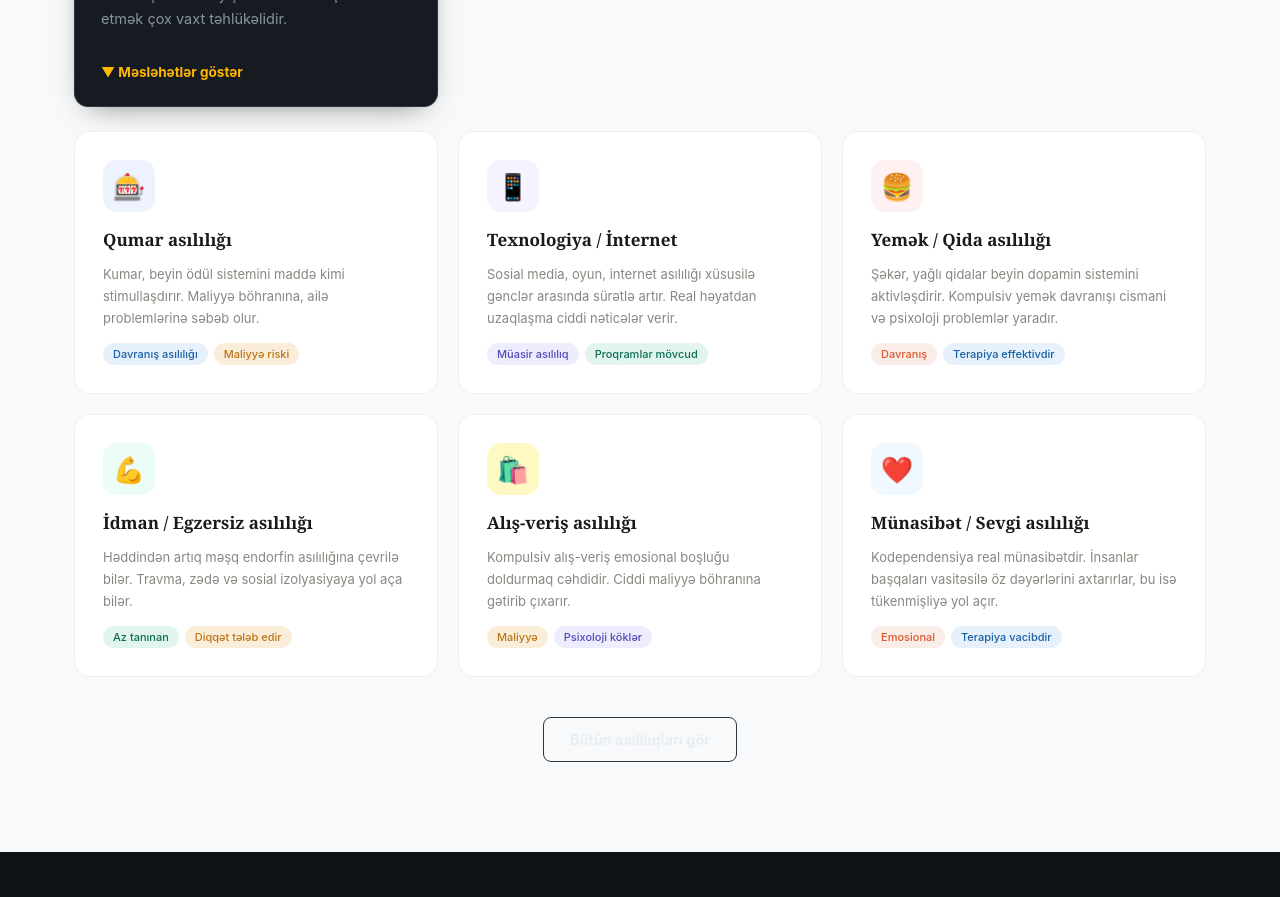
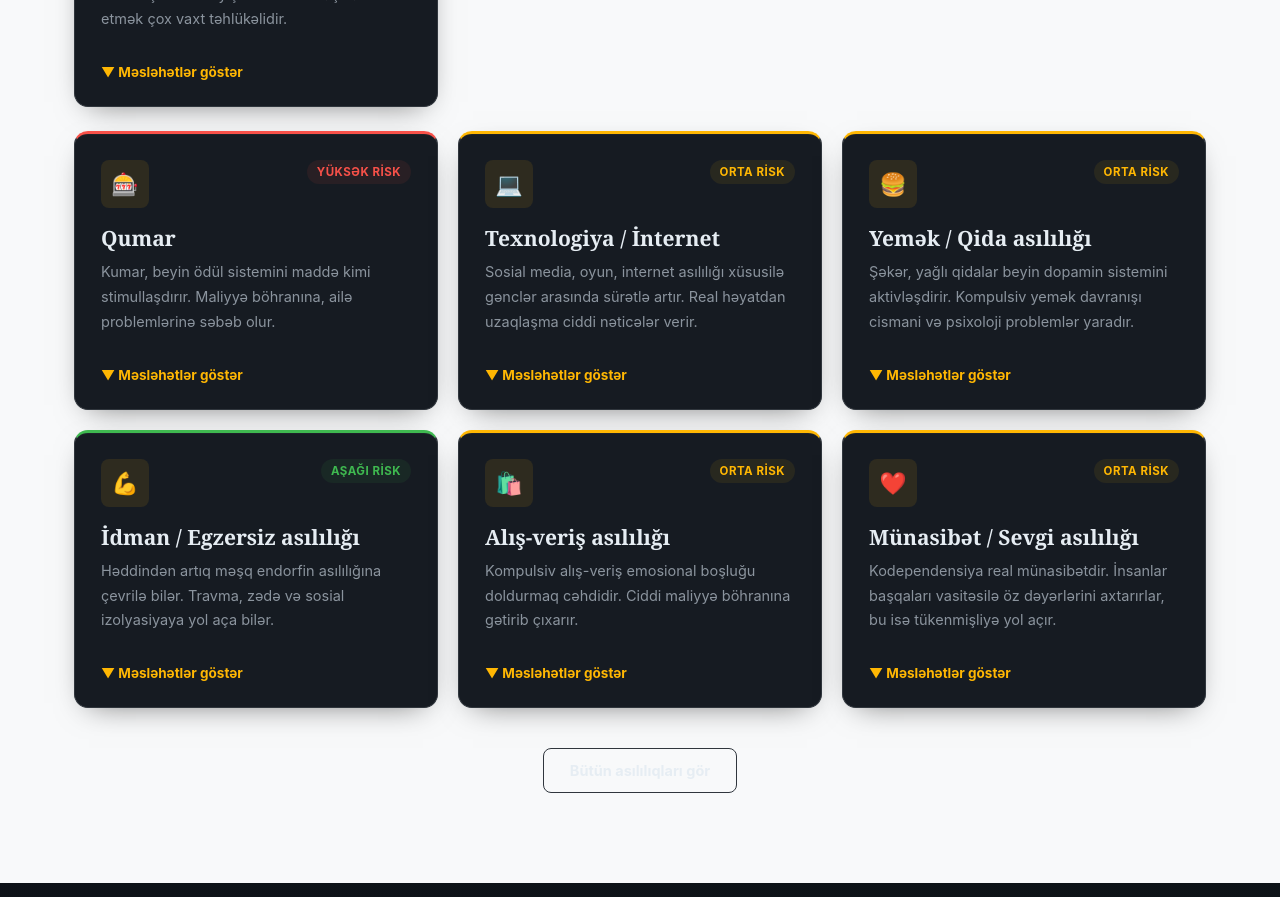
Before and after one commit to orxanmursudovv-blip/tergit-az, a React app: page / in a window 1280 px wide. Shown: the part 1900-2797 px from the top of the page. Built offline with nearby package versions, Linux system fonts and the light colour scheme; the HTML template or start-up script is replaced by a standard one.

Commit message:
App yenilik

```diff
--- a/src/App.jsx
+++ b/src/App.jsx
@@ -448,12 +448,90 @@ const SIGNS = [
 ];
 
 const ADDICTION_TYPES_EXT = [
-  { icon: '🎰', bg: '#EEF2FF', title: 'Qumar asılılığı', desc: 'Kumar, beyin ödül sistemini maddə kimi stimullaşdırır. Maliyyə böhranına, ailə problemlərinə səbəb olur.', tags: [{ label: 'Davranış asılılığı', cls: 'tag-blue' }, { label: 'Maliyyə riski', cls: 'tag-amber' }] },
-  { icon: '📱', bg: '#F5F3FF', title: 'Texnologiya / İnternet', desc: 'Sosial media, oyun, internet asılılığı xüsusilə gənclər arasında sürətlə artır. Real həyatdan uzaqlaşma ciddi nəticələr verir.', tags: [{ label: 'Müasir asılılıq', cls: 'tag-purple' }, { label: 'Proqramlar mövcud', cls: 'tag-green' }] },
-  { icon: '🍔', bg: '#FFF1F2', title: 'Yemək / Qida asılılığı', desc: 'Şəkər, yağlı qidalar beyin dopamin sistemini aktivləşdirir. Kompulsiv yemək davranışı cismani və psixoloji problemlər yaradır.', tags: [{ label: 'Davranış', cls: 'tag-coral' }, { label: 'Terapiya effektivdir', cls: 'tag-blue' }] },
-  { icon: '💪', bg: '#ECFDF5', title: 'İdman / Egzersiz asılılığı', desc: 'Həddindən artıq məşq endorfin asılılığına çevrilə bilər. Travma, zədə və sosial izolyasiyaya yol aça bilər.', tags: [{ label: 'Az tanınan', cls: 'tag-green' }, { label: 'Diqqət tələb edir', cls: 'tag-amber' }] },
-  { icon: '🛍️', bg: '#FEF9C3', title: 'Alış-veriş asılılığı', desc: 'Kompulsiv alış-veriş emosional boşluğu doldurmaq cəhdidir. Ciddi maliyyə böhranına gətirib çıxarır.', tags: [{ label: 'Maliyyə', cls: 'tag-amber' }, { label: 'Psixoloji köklər', cls: 'tag-purple' }] },
-  { icon: '❤️', bg: '#F0F9FF', title: 'Münasibət / Sevgi asılılığı', desc: 'Kodependensiya real münasibətdir. İnsanlar başqaları vasitəsilə öz dəyərlərini axtarırlar, bu isə tükenmişliyə yol açır.', tags: [{ label: 'Emosional', cls: 'tag-coral' }, { label: 'Terapiya vacibdir', cls: 'tag-blue' }] },
+  {
+    id: 'qumar',
+    name: 'Qumar',
+    icon: '🎰',
+    level: 'yuksek',
+    description: 'Kumar, beyin ödül sistemini maddə kimi stimullaşdırır. Maliyyə böhranına, ailə problemlərinə səbəb olur.',
+    tips: [
+      'Kumar saytlarını və tətbiqlərini telefonundan silin',
+      'Maliyyə hesablarınıza giriş imkanını məhdudlaşdırın',
+      'Oyun salonlarından uzaq marşrutlar seçin',
+      'Mütəxəssis dəstəyi və qumarbazlar anonim qrupuna müraciət edin',
+      'Boş vaxtı idman və ya hobbi ilə doldurun'
+    ]
+  },
+  {
+    id: 'internet',
+    name: 'Texnologiya / İnternet',
+    icon: '💻',
+    level: 'orta',
+    description: 'Sosial media, oyun, internet asılılığı xüsusilə gənclər arasında sürətlə artır. Real həyatdan uzaqlaşma ciddi nəticələr verir.',
+    tips: [
+      'Gündəlik ekran vaxtı limitini tətbiq parametrlərindən təyin edin',
+      'Gecə 22:00-dan sonra cihazları başqa otaqda saxlayın',
+      'İnternetdən azad günlər — tam "offline" günlər planlayın',
+      'Real həyatda ictimai fəaliyyətlərə qatılın',
+      'Rəqəmsal detoks proqramlarından istifadə edin'
+    ]
+  },
+  {
+    id: 'yemek',
+    name: 'Yemək / Qida asılılığı',
+    icon: '🍔',
+    level: 'orta',
+    description: 'Şəkər, yağlı qidalar beyin dopamin sistemini aktivləşdirir. Kompulsiv yemək davranışı cismani və psixoloji problemlər yaradır.',
+    tips: [
+      'Emosional yemə vərdişini gündəlik qeydlə izləyin',
+      'Evdə sağlam qida seçimlərini hazır saxlayın',
+      'Yemək vaxtı ekranı söndürün, diqqətli yeyin',
+      'Dietoloq və ya psixoloqla məsləhətləşin',
+      'Stress anlarında yemək əvəzinə hərəkət edin'
+    ]
+  },
+  {
+    id: 'idman',
+    name: 'İdman / Egzersiz asılılığı',
+    icon: '💪',
+    level: 'asagi',
+    description: 'Həddindən artıq məşq endorfin asılılığına çevrilə bilər. Travma, zədə və sosial izolyasiyaya yol aça bilər.',
+    tips: [
+      'Həftəlik məşq cədvəlinə istirahət günləri əlavə edin',
+      'Bədəninizin verdiyı yorğunluq siqnallarına qulaq asın',
+      'İdman məqsədlərini sağlamlıq üzərindən qurun, obsessiya üzərindən yox',
+      'Sosial idman fəaliyyətlərini seçin',
+      'Məşq gündəliyini mütəxəssislə birlikdə izləyin'
+    ]
+  },
+  {
+    id: 'alisveris',
+    name: 'Alış-veriş asılılığı',
+    icon: '🛍️',
+    level: 'orta',
+    description: 'Kompulsiv alış-veriş emosional boşluğu doldurmaq cəhdidir. Ciddi maliyyə böhranına gətirib çıxarır.',
+    tips: [
+      'Alış-veriş öncəsi 24 saat gözləmə qaydası tətbiq edin',
+      'Kredit kartını evdə buraxın, nağd pul limitləyin',
+      'Alış-veriş tətbiqlərini silin, bildirişləri söndürün',
+      'Maliyyə vəziyyətinizi aylıq izləyin',
+      'Emosional alış-verişin arxasındakı hissi müəyyən edin'
+    ]
+  },
+  {
+    id: 'munasibetler',
+    name: 'Münasibət / Sevgi asılılığı',
+    icon: '❤️',
+    level: 'orta',
+    description: 'Kodependensiya real münasibətdir. İnsanlar başqaları vasitəsilə öz dəyərlərini axtarırlar, bu isə tükenmişliyə yol açır.',
+    tips: [
+      'Özünüzə aid fəaliyyət və maraqlar inkişaf etdirin',
+      'Münasibətdə şəxsi sərhədlərinizi müəyyən edin',
+      'Terapevtlə kodependensiya üzərinə işləyin',
+      'Özünü sevmə praktikalarını gündəlik həyata keçirin',
+      'Dəstək qruplarına qatılın'
+    ]
+  },
 ];
 
 function QuizWidget() {
@@ -602,16 +680,16 @@ function HomePage() {
             </div>
             <div className="home-hero__stats">
               <div className="home-hero__stat">
-                <span className="home-hero__stat-num">7</span>
-                <span className="home-hero__stat-lbl">Asılılıq növü</span>
+                <span className="home-hero__stat-num">500+</span>
+                <span className="home-hero__stat-lbl">Praktiki məsləhət</span>
               </div>
               <div className="home-hero__stat">
                 <span className="home-hero__stat-num">100%</span>
                 <span className="home-hero__stat-lbl">Pulsuz məlumat</span>
               </div>
               <div className="home-hero__stat">
-                <span className="home-hero__stat-num">24/7</span>
-                <span className="home-hero__stat-lbl">Onlayn dəstək</span>
+                <span className="home-hero__stat-num">Az #1</span>
+                <span className="home-hero__stat-lbl">Asılılıq platforması</span>
               </div>
             </div>
           </div>
@@ -647,17 +725,8 @@ function HomePage() {
             ))}
           </div>
           <div className="home-types-grid" style={{ marginTop: 24 }}>
-            {ADDICTION_TYPES_EXT.map((t, i) => (
-              <div key={i} className="home-type-card">
-                <div className="home-type-icon" style={{ background: t.bg }}>{t.icon}</div>
-                <h3>{t.title}</h3>
-                <p>{t.desc}</p>
-                <div className="home-type-tags">
-                  {t.tags.map((tg, j) => (
-                    <span key={j} className={`home-tag ${tg.cls}`}>{tg.label}</span>
-                  ))}
-                </div>
-              </div>
+            {ADDICTION_TYPES_EXT.map((a) => (
+              <AddictionCard key={a.id} addiction={a} />
             ))}
           </div>
           <div style={{ textAlign: 'center', marginTop: 40 }}>
@@ -732,28 +801,27 @@ function HomePage() {
         </div>
       </section>
 
-      {/* ── KƏMƏk XƏTTI ── */}
+      {/* ── SOSİAL MEDİA ── */}
       <section className="home-section home-section--darkblue">
         <div className="container" style={{ textAlign: 'center' }}>
-          <div className="home-section__label home-section__label--light">Kömək xətti</div>
-          <h2 className="home-section__title home-section__title--light">Kömək almaq güc əlamətidir</h2>
+          <div className="home-section__label home-section__label--light">Sosial media</div>
+          <h2 className="home-section__title home-section__title--light">Bizi izləyin</h2>
           <p className="home-section__sub home-section__sub--light" style={{ margin: '0 auto 48px' }}>
-            Əgər özün üçün yardıma ehtiyacın varsa, lütfən müraciət et. Bir addım ataraq hər şeyi dəyişdirə bilərsən.
+            Tergit.az-ı sosial mediada izləyin, yeni məqalələr və məsləhətlərdən ilk siz xəbərdar olun.
           </p>
           <div className="home-hotline-cards">
-            {[
-              { icon: '📞', title: 'Xüsusi yardım xətti', desc: 'Azərbaycan Respublikasında narkologiya yardım xətti', num: '152', avail: '24/7 pulsuz' },
-              { icon: '🏥', title: 'Narkologiya Mərkəzi', desc: 'Bakı Narkologiya Mərkəzinə müraciət et', num: '012 595 30 05', avail: 'İş günləri' },
-              { icon: '💬', title: 'Psixoloji dəstək', desc: 'Psixoloji Sağlamlıq Mərkəzi ilə əlaqə', num: '012 492 92 10', avail: 'Həftəiçi' },
-            ].map((h, i) => (
-              <div key={i} className="home-hotline-card">
-                <div className="home-hotline-icon">{h.icon}</div>
-                <h4>{h.title}</h4>
-                <p>{h.desc}</p>
-                <div className="home-hotline-num">{h.num}</div>
-                <div className="home-hotline-avail">{h.avail}</div>
-              </div>
-            ))}
+            <a href="https://www.instagram.com/tergit.az" target="_blank" rel="noopener noreferrer" className="home-hotline-card" style={{ textDecoration: 'none' }}>
+              <div className="home-hotline-icon">📸</div>
+              <h4>Instagram</h4>
+              <p>Faydalı məsləhətlər, motivasiya yazıları və yeniliklər üçün bizi izləyin.</p>
+              <div className="home-hotline-num" style={{ fontSize: 16 }}>@tergit.az</div>
+            </a>
+            <a href="https://www.tiktok.com/@tergit.az" target="_blank" rel="noopener noreferrer" className="home-hotline-card" style={{ textDecoration: 'none' }}>
+              <div className="home-hotline-icon">🎵</div>
+              <h4>TikTok</h4>
+              <p>Qısa və maraqlı videolarla asılılıq haqqında bilgilər əldə edin.</p>
+              <div className="home-hotline-num" style={{ fontSize: 16 }}>@tergit.az</div>
+            </a>
           </div>
           <div style={{ marginTop: 40 }}>
             <Link to="/elaqe" className="btn btn-primary">Bizə yazın →</Link>
```
